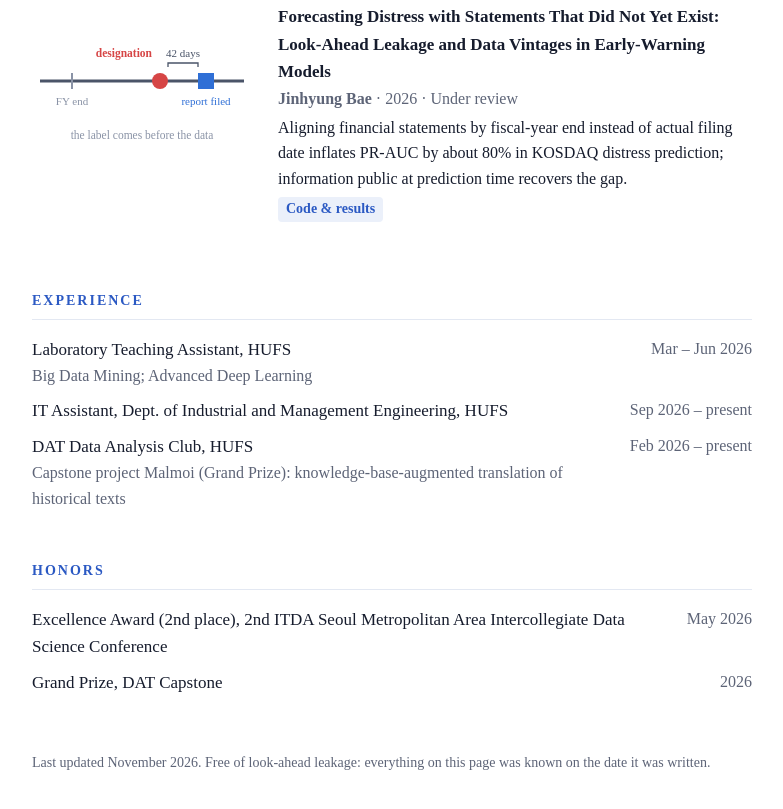
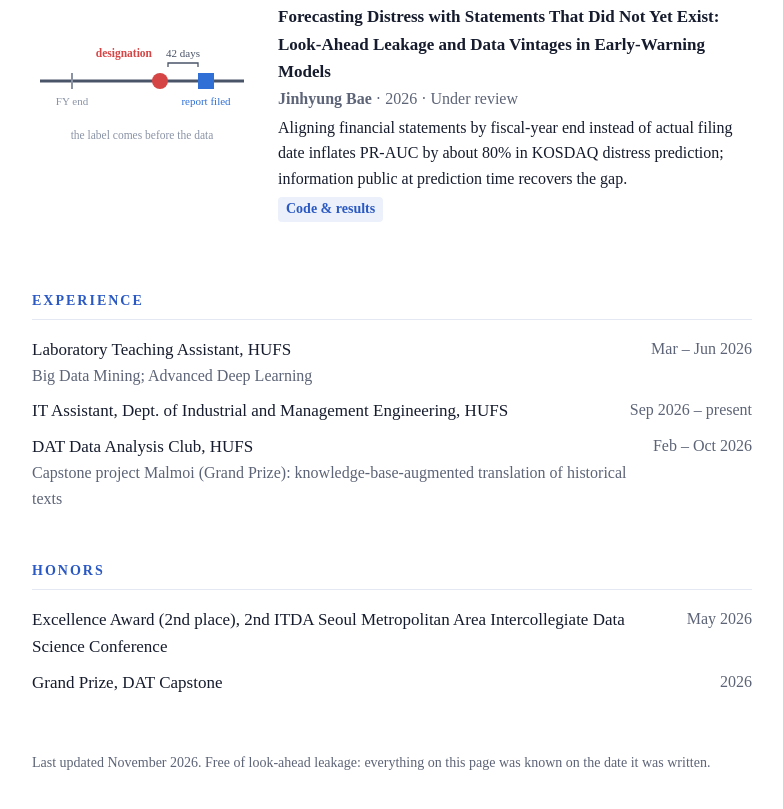
Before and after one commit to nepersoned/nepersoned.github.io, a plain HTML site: page index.html in a window 1280 px wide. Shown: the part 1417-2226 px from the top of the page, without its empty margins (248-1031 px from the left). Drawn offline with Linux system fonts and the light colour scheme.

Commit message:
DAT membership ended Oct 2026
Co-Authored-By: Claude Opus 5.5 <noreply@anthropic.com>

```diff
--- a/index.html
+++ b/index.html
@@ -190,7 +190,7 @@ html[lang="en"] [lang="ko"], html[lang="ko"] [lang="en"] { display: none !import
 <h2><span lang="en">Experience</span><span lang="ko">경력</span></h2>
 <div class="row"><div><span lang="en">Laboratory Teaching Assistant, HUFS</span><span lang="ko">실습 조교, 한국외국어대학교</span><div class="sub"><span lang="en">Big Data Mining; Advanced Deep Learning</span><span lang="ko">빅데이터 마이닝, 고급 딥러닝</span></div></div><div class="when"><span lang="en">Mar – Jun 2026</span><span lang="ko">2026.03 – 2026.06</span></div></div>
 <div class="row"><div><span lang="en">IT Assistant, Dept. of Industrial and Management Engineering, HUFS</span><span lang="ko">IT 조교, 한국외국어대학교 산업경영공학과</span></div><div class="when"><span lang="en">Sep 2026 – present</span><span lang="ko">2026.09 – 현재</span></div></div>
-<div class="row"><div><span lang="en">DAT Data Analysis Club, HUFS</span><span lang="ko">DAT 데이터 분석 동아리, 한국외국어대학교</span><div class="sub"><span lang="en">Capstone project Malmoi (Grand Prize): knowledge-base-augmented translation of historical texts</span><span lang="ko">캡스톤 프로젝트 '말모이'(대상): 지식베이스 증강 고문헌 번역</span></div></div><div class="when"><span lang="en">Feb 2026 – present</span><span lang="ko">2026.02 – 현재</span></div></div>
+<div class="row"><div><span lang="en">DAT Data Analysis Club, HUFS</span><span lang="ko">DAT 데이터 분석 동아리, 한국외국어대학교</span><div class="sub"><span lang="en">Capstone project Malmoi (Grand Prize): knowledge-base-augmented translation of historical texts</span><span lang="ko">캡스톤 프로젝트 '말모이'(대상): 지식베이스 증강 고문헌 번역</span></div></div><div class="when"><span lang="en">Feb – Oct 2026</span><span lang="ko">2026.02 – 2026.10</span></div></div>
 
 <h2><span lang="en">Honors</span><span lang="ko">수상</span></h2>
 <div class="row"><div><span lang="en">Excellence Award (2nd place), 2nd ITDA Seoul Metropolitan Area Intercollegiate Data Science Conference</span><span lang="ko">우수상(2위), 제2회 ITDA 수도권 대학 연합 데이터 사이언스 학술대회</span></div><div class="when"><span lang="en">May 2026</span><span lang="ko">2026.05</span></div></div>
```
